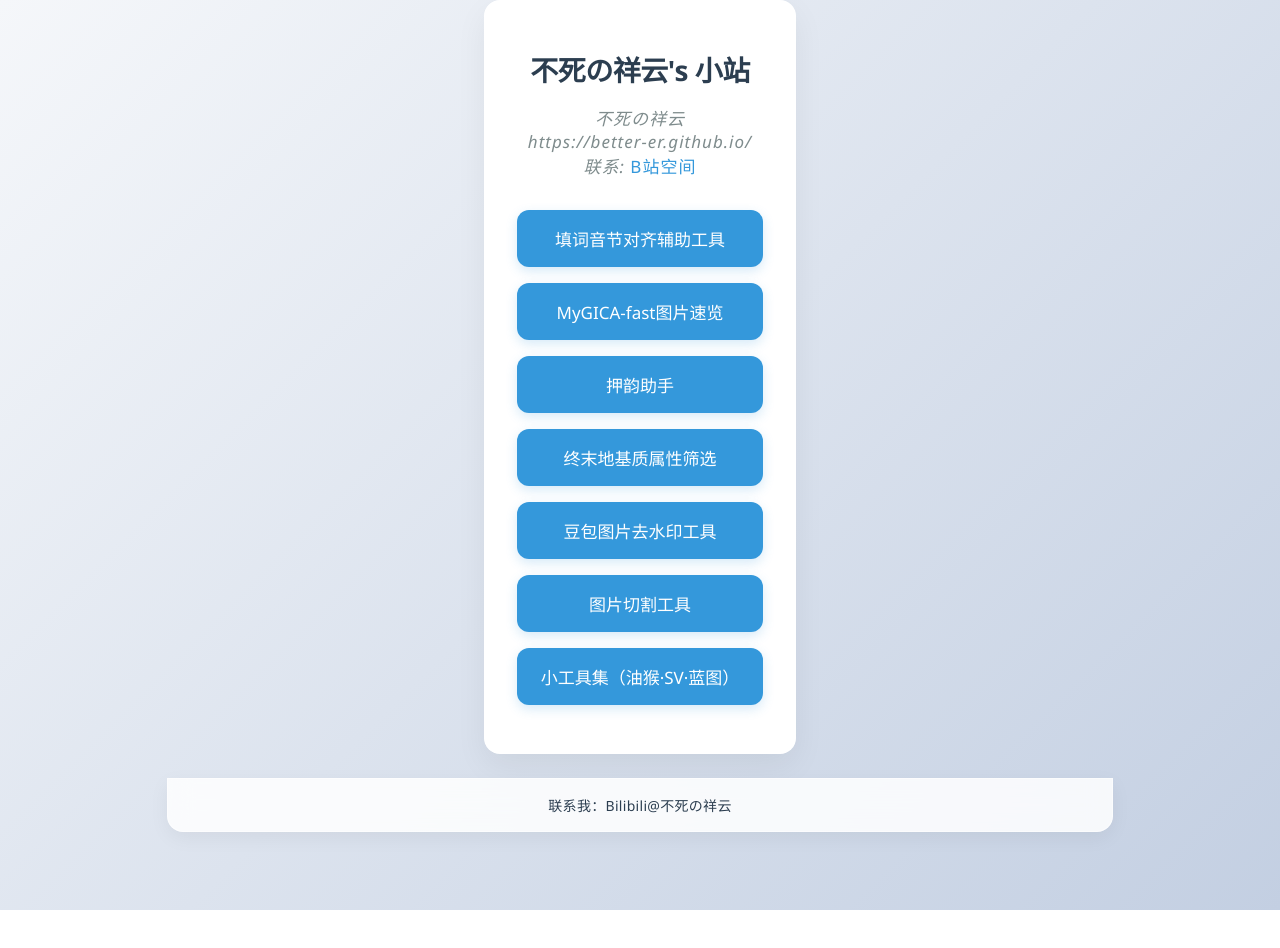
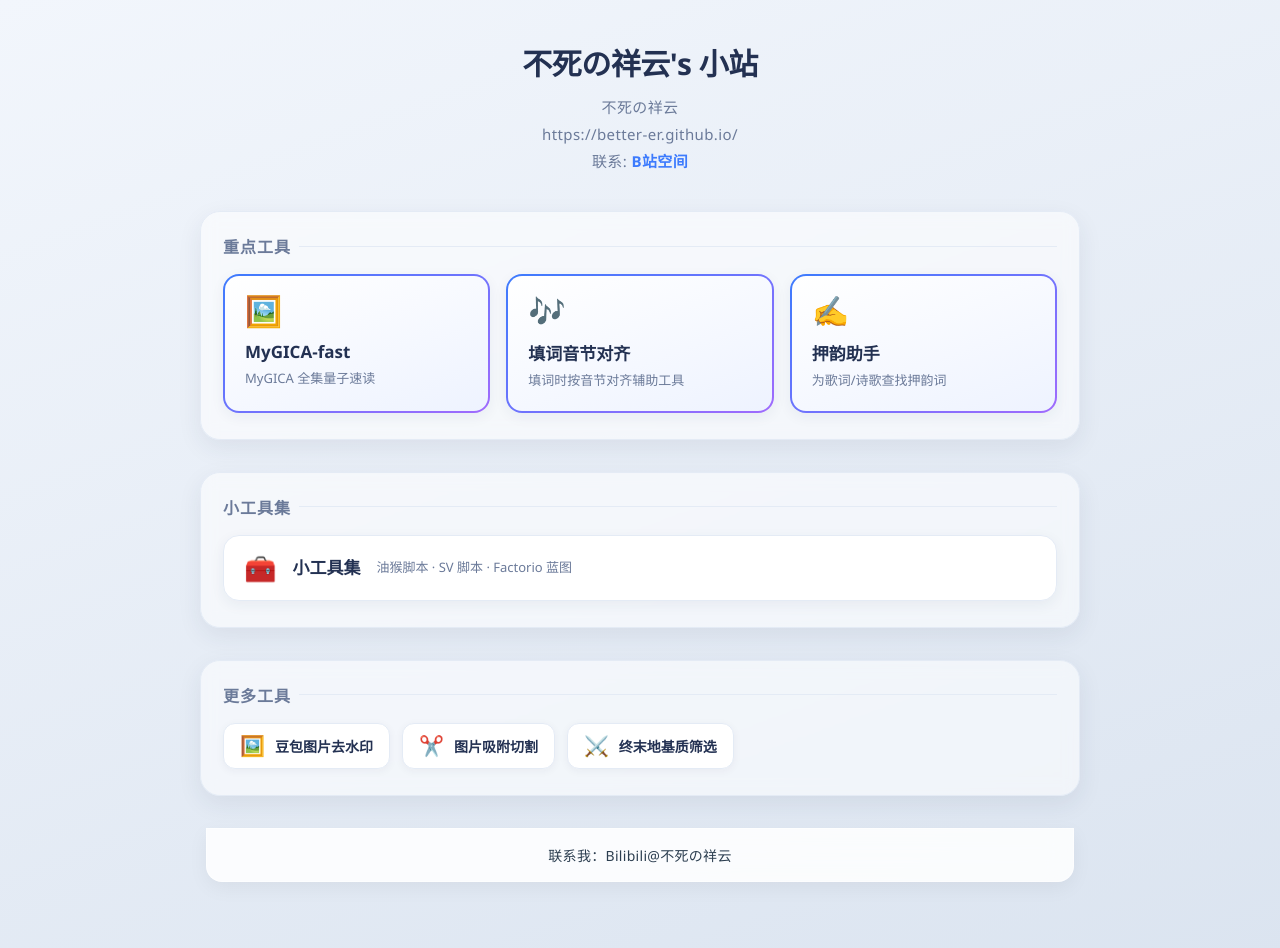
Before and after one commit to better-er/better-er.github.io, a plain HTML site: page index.html in a window 1280 px wide. Before the commit the page ends 910 px from the top, so only its background shows below. Drawn offline with Linux system fonts and the light colour scheme.

Commit message:
重构主页：分级卡片网格布局，突出重点工具

```diff
--- a/assets/css/index.css
+++ b/assets/css/index.css
@@ -1,105 +1,230 @@
+/* ===== 基础 ===== */
+:root {
+    --bg-from: #f2f6fc;
+    --bg-to: #dbe4f0;
+    --card-bg: #ffffff;
+    --primary: #3d7bfd;
+    --primary-dark: #2f64d6;
+    --text: #233152;
+    --text-muted: #6b7a99;
+    --border: #e4ebf5;
+    --shadow: 0 8px 24px rgba(35, 49, 82, 0.08);
+    --radius: 16px;
+}
+
+* {
+    box-sizing: border-box;
+}
+
 body {
     font-family: 'Segoe UI', 'PingFang SC', 'Microsoft YaHei', sans-serif;
-    background: linear-gradient(135deg, #f5f7fa 0%, #c3cfe2 100%);
+    background: linear-gradient(160deg, var(--bg-from) 0%, var(--bg-to) 100%);
     margin: 0;
-    padding: 0;
+    padding: 40px 20px;
     min-height: 100vh;
-    display: flex;
-    align-items: center;
-    justify-content: center;
+    color: var(--text);
 }
 
 .container {
-    max-width: 480px;
-    background: #ffffff;
-    border-radius: 16px;
-    box-shadow: 0 12px 32px rgba(0, 0, 0, 0.06);
-    padding: 48px 32px;
-    text-align: center;
-    backdrop-filter: blur(10px);
-    border: 1px solid rgba(255, 255, 255, 0.5);
+    max-width: 880px;
+    margin: 0 auto;
 }
 
-h2 {
-    margin: 0 0 16px;
-    color: #2c3e50;
-    font-weight: 600;
-    font-size: 28px;
-    letter-spacing: -0.5px;
+/* ===== 站点头部 ===== */
+.site-header {
+    text-align: center;
+    margin-bottom: 36px;
 }
 
-.desc {
-    color: #7f8c8d;
-    margin-bottom: 32px;
-    font-size: 17px;
-    font-style: italic;
-    font-weight: 500;
-    letter-spacing: 1px;
+.site-header h2 {
+    margin: 0 0 10px;
+    font-size: 30px;
+    font-weight: 700;
+    letter-spacing: -0.5px;
+    color: var(--text);
 }
 
-.link-group {
+.site-header .desc {
+    color: var(--text-muted);
+    font-size: 15px;
+    line-height: 1.8;
+    font-weight: 500;
+    letter-spacing: 0.4px;
+}
+
+.site-header .desc a {
+    color: var(--primary);
+    text-decoration: none;
+    font-weight: 600;
+}
+
+.site-header .desc a:hover {
+    text-decoration: underline;
+}
+
+/* ===== 分区标题 ===== */
+.section {
+    margin-bottom: 32px;
+}
+
+/* 每个分区自带分隔感：用浅色面板承载 */
+.section {
+    background: rgba(255, 255, 255, 0.55);
+    border: 1px solid var(--border);
+    border-radius: 20px;
+    padding: 22px 22px 26px;
+    backdrop-filter: blur(8px);
+    box-shadow: var(--shadow);
+}
+
+.section-title {
+    margin: 0 0 16px;
+    font-size: 16px;
+    font-weight: 600;
+    color: var(--text-muted);
+    letter-spacing: 1px;
+    display: flex;
+    align-items: center;
+    gap: 8px;
+}
+
+.section-title::after {
+    content: '';
+    flex: 1;
+    height: 1px;
+    background: var(--border);
+}
+
+/* ===== 一级重点：卡片网格 ===== */
+.feature-grid {
+    display: grid;
+    grid-template-columns: repeat(3, 1fr);
+    gap: 16px;
+}
+
+.card {
     display: flex;
     flex-direction: column;
-    gap: 16px;
-    margin-top: 20px;
+    align-items: flex-start;
+    padding: 20px;
+    background: var(--card-bg);
+    border: 1px solid var(--border);
+    border-radius: var(--radius);
+    text-decoration: none;
+    color: var(--text);
+    box-shadow: 0 4px 14px rgba(35, 49, 82, 0.06);
+    transition: transform 0.25s ease, box-shadow 0.25s ease, border-color 0.25s ease;
 }
 
-a {
-    display: block;
-    padding: 16px 24px;
-    background: #3498db;
-    color: #ffffff;
-    text-decoration: none;
-    border-radius: 12px;
-    font-size: 17px;
-    font-weight: 500;
-    transition: all 0.3s cubic-bezier(0.4, 0, 0.2, 1);
-    box-shadow: 0 4px 12px rgba(52, 152, 219, 0.2);
+.card:hover {
+    transform: translateY(-3px);
+    box-shadow: 0 12px 28px rgba(35, 49, 82, 0.14);
+    border-color: var(--primary);
 }
 
-a:hover {
-    background: #2980b9;
-    transform: translateY(-2px);
-    box-shadow: 0 8px 20px rgba(52, 152, 219, 0.3);
+.card-icon {
+    font-size: 30px;
+    line-height: 1;
+    margin-bottom: 14px;
 }
 
-a:active {
-    transform: translateY(0);
+.card-name {
+    font-size: 17px;
+    font-weight: 700;
+    margin-bottom: 6px;
 }
 
-/* 处理移动端点击反馈 */
-a::before {
+.card-desc {
+    font-size: 13px;
+    color: var(--text-muted);
+    line-height: 1.5;
+}
+
+/* 一级重点强调：描边与更强的主色 */
+.card.featured {
+    background: linear-gradient(160deg, #ffffff 0%, #eef3ff 100%);
+    border: 2px solid transparent;
+    background-clip: padding-box;
+    position: relative;
+}
+
+.card.featured::before {
     content: '';
     position: absolute;
-    inset: 0;
+    inset: -2px;
     border-radius: inherit;
-    background: rgba(255, 255, 255, 0.1);
-    opacity: 0;
-    transition: opacity 0.2s;
-    pointer-events: none;
+    background: linear-gradient(150deg, var(--primary), #a06bfd);
+    z-index: -1;
 }
 
-a:active::before {
-    opacity: 1;
+.card.featured:hover {
+    border-color: var(--primary);
 }
 
-/* 单独为 .desc 中的链接设置普通文本链接样式 */
-.desc a {
-    color: #3498db; /* 和按钮同色，保持视觉一致性 */
-    text-decoration: none; /* 初始无下划线 */
-    font-weight: 500;
-    font-style: normal; /* 不继承 italic */
-    background: none;
-    border-radius: 0;
-    box-shadow: none;
-    padding: 0;
-    display: inline; /* 恢复为内联元素，不占满一行 */
-    transition: color 0.3s;
+/* ===== 二级重点：中等卡片 ===== */
+.tool-grid {
+    display: grid;
+    grid-template-columns: 1fr;
+    gap: 14px;
 }
 
-.desc a:hover {
-    color: #2980b9;
-    text-decoration: underline; /* 鼠标悬停显示下划线 */
-    transform: none;
-    box-shadow: none;
+.card.medium {
+    flex-direction: row;
+    align-items: center;
+    gap: 16px;
+    padding: 18px 20px;
 }
+
+.card.medium .card-icon {
+    font-size: 26px;
+    margin-bottom: 0;
+}
+
+.card.medium .card-name {
+    margin-bottom: 3px;
+}
+
+/* ===== 三级：小条目列表 ===== */
+.mini-list {
+    display: flex;
+    flex-wrap: wrap;
+    gap: 12px;
+}
+
+.mini {
+    display: flex;
+    align-items: center;
+    gap: 10px;
+    padding: 12px 16px;
+    background: var(--card-bg);
+    border: 1px solid var(--border);
+    border-radius: 12px;
+    text-decoration: none;
+    color: var(--text);
+    box-shadow: 0 2px 8px rgba(35, 49, 82, 0.05);
+    transition: transform 0.2s ease, box-shadow 0.2s ease, border-color 0.2s ease;
+}
+
+.mini:hover {
+    transform: translateY(-2px);
+    box-shadow: 0 8px 18px rgba(35, 49, 82, 0.12);
+    border-color: var(--primary);
+}
+
+.mini-icon {
+    font-size: 20px;
+    line-height: 1;
+}
+
+.mini-name {
+    font-size: 14px;
+    font-weight: 600;
+    white-space: nowrap;
+}
+
+/* ===== 响应式 ===== */
+@media (max-width: 760px) {
+    .feature-grid {
+        grid-template-columns: 1fr;
+    }
+}
--- a/index.html
+++ b/index.html
@@ -2,6 +2,7 @@
 <html lang="zh">
 <head>
     <meta charset="UTF-8"/>
+    <meta name="viewport" content="width=device-width, initial-scale=1"/>
     <title>不死の祥云's 小站</title>
     <script defer src="/assets/js/back-to-home.js"></script>
     <link rel="stylesheet" href="assets/css/index.css">
@@ -13,17 +14,67 @@
 </head>
 <body>
 <div class="container">
-    <h2>不死の祥云's 小站</h2>
-    <div class="desc">不死の祥云<br>https://better-er.github.io/<br>联系: <a href="https://space.bilibili.com/497200545" target="_blank">B站空间</a></div>
-    <div class="link-group">
-        <a href="token.html">填词音节对齐辅助工具</a>
-        <a href="MyGICA-fast.html">MyGICA-fast图片速览</a>
-        <a href="rhyme.html">押韵助手</a>
-        <a href="weapons.html">终末地基质属性筛选</a>
-        <a href="doubao.html">豆包图片去水印工具</a>
-        <a href="split_pic.html">图片切割工具</a>
-        <a href="blueprint.html">小工具集（油猴·SV·蓝图）</a>
-    </div>
+    <header class="site-header">
+        <h2>不死の祥云's 小站</h2>
+        <div class="desc">
+            不死の祥云<br>
+            https://better-er.github.io/<br>
+            联系: <a href="https://space.bilibili.com/497200545" target="_blank">B站空间</a>
+        </div>
+    </header>
+
+    <!-- ====== 一级重点 ====== -->
+    <section class="section">
+        <h3 class="section-title">重点工具</h3>
+        <div class="feature-grid">
+            <a class="card featured" href="MyGICA-fast.html">
+                <span class="card-icon">🖼️</span>
+                <span class="card-name">MyGICA-fast</span>
+                <span class="card-desc">MyGICA 全集量子速读</span>
+            </a>
+            <a class="card featured" href="token.html">
+                <span class="card-icon">🎶</span>
+                <span class="card-name">填词音节对齐</span>
+                <span class="card-desc">填词时按音节对齐辅助工具</span>
+            </a>
+            <a class="card featured" href="rhyme.html">
+                <span class="card-icon">✍️</span>
+                <span class="card-name">押韵助手</span>
+                <span class="card-desc">为歌词/诗歌查找押韵词</span>
+            </a>
+        </div>
+    </section>
+
+    <!-- ====== 二级重点 ====== -->
+    <section class="section">
+        <h3 class="section-title">小工具集</h3>
+        <div class="tool-grid">
+            <a class="card medium" href="blueprint.html">
+                <span class="card-icon">🧰</span>
+                <span class="card-name">小工具集</span>
+                <span class="card-desc">油猴脚本 · SV 脚本 · Factorio 蓝图</span>
+            </a>
+        </div>
+    </section>
+
+    <!-- ====== 三级工具 ====== -->
+    <section class="section">
+        <h3 class="section-title">更多工具</h3>
+        <div class="mini-list">
+            <a class="mini" href="doubao.html">
+                <span class="mini-icon">🖼️</span>
+                <span class="mini-name">豆包图片去水印</span>
+            </a>
+            <a class="mini" href="split_pic.html">
+                <span class="mini-icon">✂️</span>
+                <span class="mini-name">图片吸附切割</span>
+            </a>
+            <a class="mini" href="weapons.html">
+                <span class="mini-icon">⚔️</span>
+                <span class="mini-name">终末地基质筛选</span>
+            </a>
+        </div>
+    </section>
 </div>
 </body>
 </html>
```
